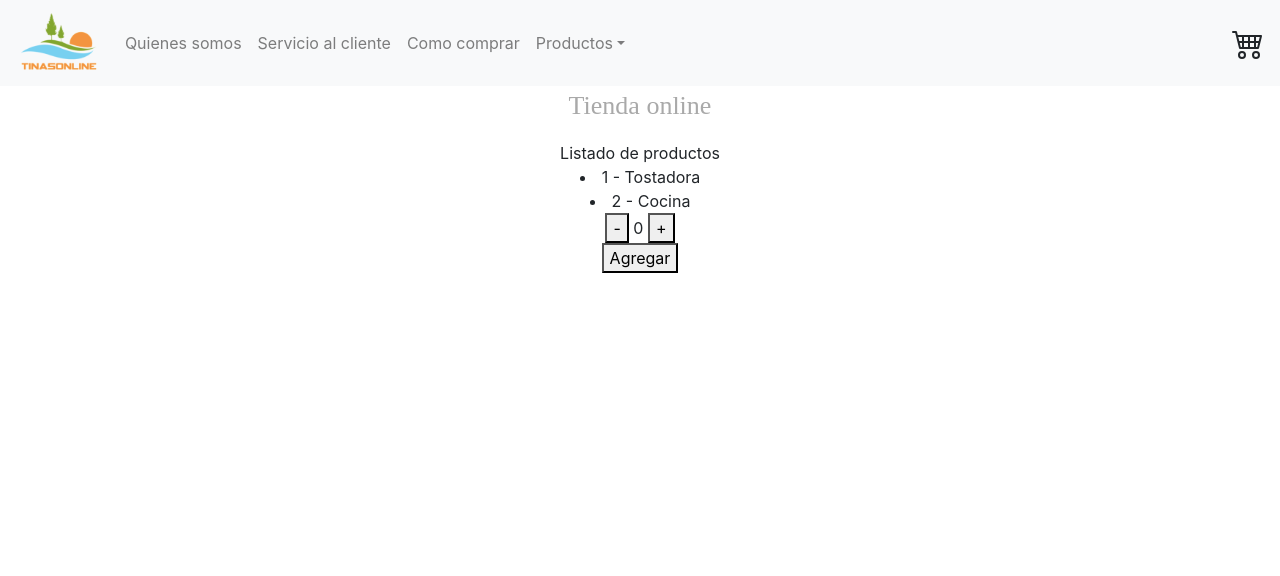
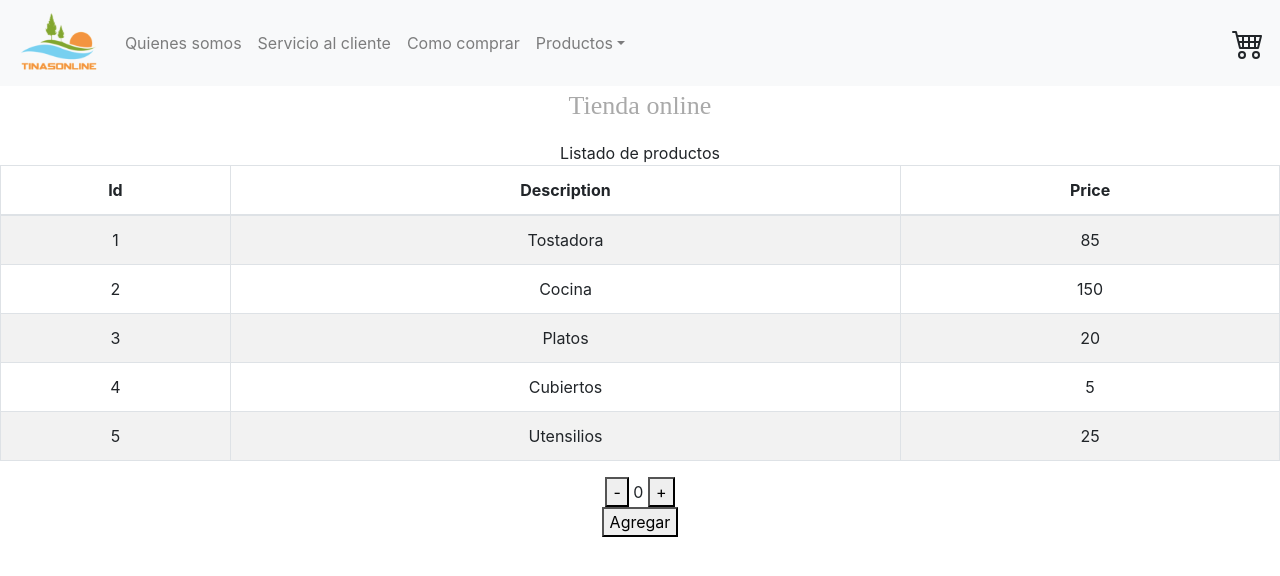
Before and after one commit to juanjdp/react-app, a React (Create React App) app: page / in a window 1280 px wide. Shown: the top 576 px of the page. Built offline with nearby package versions, Linux system fonts and the light colour scheme.

Commit message:
add promises

```diff
--- a/src/components/Item.js
+++ b/src/components/Item.js
@@ -7,7 +7,10 @@ function Item(){
         setTimeout(() => {
             res(
                 [{ id: 1, title: "Tostadora", price: "85", pictureUrl:"" },
-                { id: 2, title: "Cocina", price: "150", pictureUrl:""  }]
+                { id: 2, title: "Cocina", price: "150", pictureUrl:""  },
+                { id: 3, title: "Platos", price: "20", pictureUrl:""  },
+                { id: 4, title: "Cubiertos", price: "5", pictureUrl:""  },
+                { id: 5, title: "Utensilios", price: "25", pictureUrl:""  }]
             );
         }, 2000);
     });
--- a/src/components/ItemList.js
+++ b/src/components/ItemList.js
@@ -1,15 +1,29 @@
 import React from "react";
+import Table from 'react-bootstrap/Table'
+import "../index.css";
 
 function ItemList({ productos }){
 
   return <>
         <div>Listado de productos</div>
-        {productos.map(p => (
-            <li>
-            {p.id} - {p.title}
-            </li>
-        ))}
-
+        <Table striped bordered hover >
+        <thead>
+            <tr>
+            <th>Id</th>
+            <th>Description</th>
+            <th>Price</th>
+            </tr>
+        </thead>
+        <tbody>
+            {productos.map(p => (
+                <tr>
+                <td>{p.id} </td>
+                <td>{p.title}</td>
+                <td>{p.price}</td>
+                </tr>
+            ))}
+            </tbody>
+        </Table>
     </>
 
 
--- a/src/index.css
+++ b/src/index.css
@@ -11,3 +11,7 @@ code {
   font-family: source-code-pro, Menlo, Monaco, Consolas, 'Courier New',
     monospace;
 }
+
+Table {
+  width: 100;
+}
```
